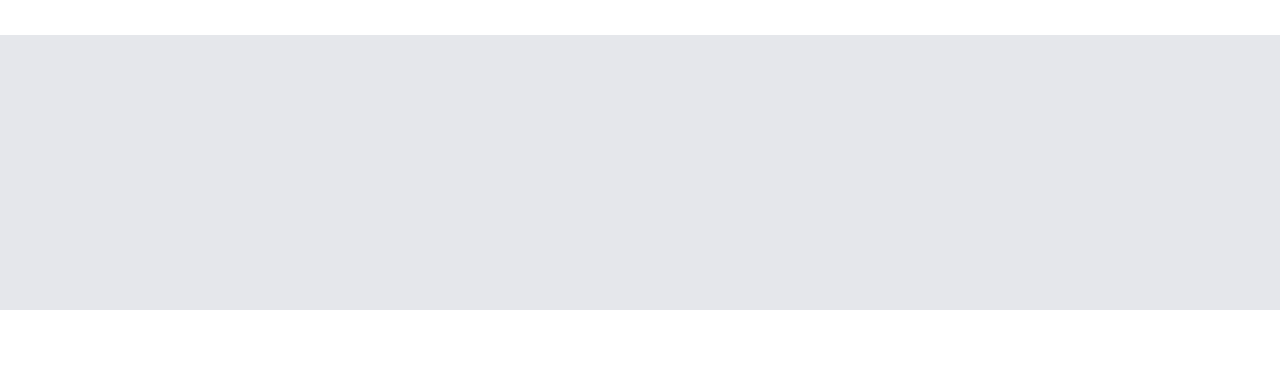
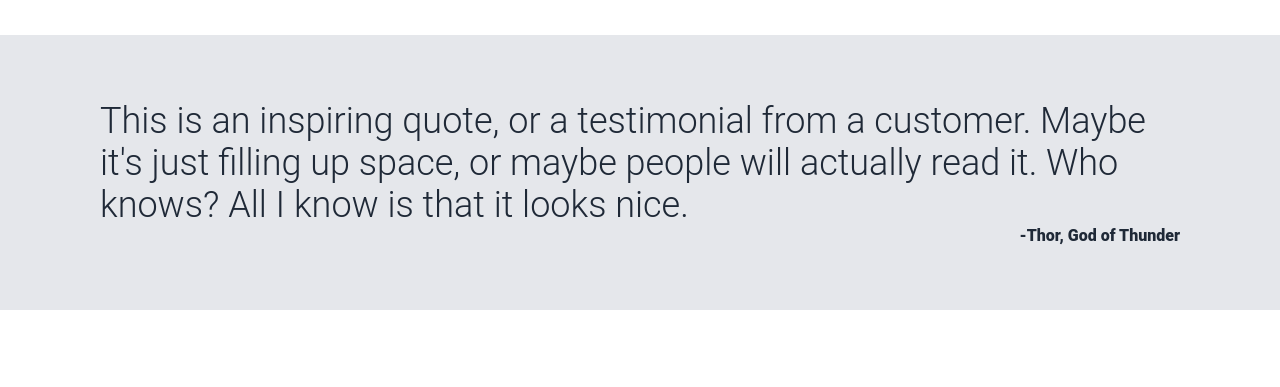
Before and after one commit to AKA-Menaquinone/landing-page, a plain HTML site: page index.html in a window 1280 px wide. Shown: the part 565-952 px from the top of the page. Drawn offline with Linux system fonts and the light colour scheme.

Commit message:
Start testimonial section

```diff
--- a/index.html
+++ b/index.html
@@ -45,7 +45,8 @@
             </div>
         </div>
         <div class="testimonial section">
-
+            <div class="quote">This is an inspiring quote, or a testimonial from a customer. Maybe it's just filling up space, or maybe people will actually read it. Who knows? All I know is that it looks nice.</div>
+            <div class="author">-Thor, God of Thunder</div>
         </div>
         <div class="call section">
 
--- a/style.css
+++ b/style.css
@@ -112,6 +112,21 @@ a {
 .testimonial {
     background-color: #e5e7eb;
     height: 275px;
+    display: flex;
+    flex-direction: column;
+    justify-content: center;
+}
+
+.quote {
+    font-size: 36px;
+    color: #1f2937;
+    font-weight: 300;
+}
+
+.author {
+    font-weight: 900;
+    color: #1f2937;
+    text-align: right;
 }
 
 .call {
```
